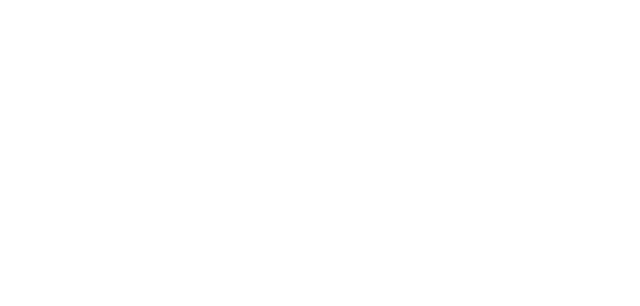
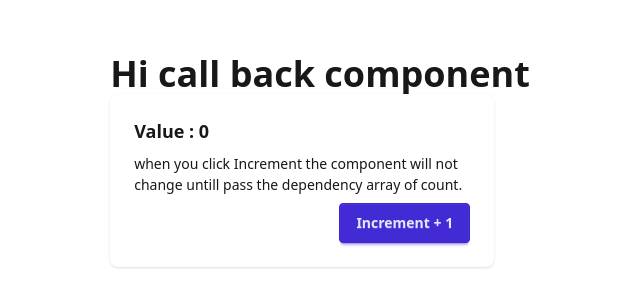
Before and after one commit to chetuachar/React-Hooks-Examples, a React (Vite) app: page /use-callback in a window 1280 px wide. Before the commit this address had no page. Shown: the part 248-554 px from the top of the page, without its empty margins (320-960 px from the left). Built offline with nearby package versions, Linux system fonts and the light colour scheme.

Commit message:
feat: add UseCallbackExample component and update Home with navigation

```diff
--- a/src/App.jsx
+++ b/src/App.jsx
@@ -4,6 +4,7 @@
 import UseEffectExample from "./components/UseEffectExample";
 import UseRefExample from "./components/UseRefExample";
 import UseMemoExample from "./components/UseMemoExample";
+import UseCallbackExample from "./components/UseCallbackExample";
 
 function App() {
   return (
@@ -19,6 +20,7 @@
         <Route path="/use-effect" element={<UseEffectExample />} />
         <Route path="/use-ref" element={<UseRefExample />} />
         <Route path="/use-memo" element={<UseMemoExample />} />
+        <Route path="/use-callback" element={<UseCallbackExample />} />
       </Routes>
     </BrowserRouter>
   );
--- a/src/components/Home.jsx
+++ b/src/components/Home.jsx
@@ -4,7 +4,8 @@
 const Home = () => {
   const navigate = useNavigate();
   return (
-    <div className="flex flex-row gap-2 justify-center items-center m-2">
+    <div className="flex justify-center items-center m-2">
+      <div className="grid grid-flow-row grid-cols-4 gap-4">
         <div className="stats bg-base-100 border-base-300 border">
           <div className="stat">
             <div className="stat-title">useState Example</div>
@@ -72,6 +73,24 @@
             </div>
           </div>
         </div>
+
+        <div className="stats bg-base-100 border-base-300 border">
+          <div className="stat">
+            <div className="stat-title">useCallback Example</div>
+            <div className="stat-value">useCallback()</div>
+            <div className="stat-actions">
+              <button
+                onClick={() => {
+                  navigate("/use-callback");
+                }}
+                className="btn btn-xs btn-success"
+              >
+                Goto Page
+              </button>
+            </div>
+          </div>
+        </div>
+      </div>
     </div>
   );
 };
--- /dev/null
+++ b/src/components/UseCallbackComponent.jsx
@@ -0,0 +1,13 @@
+import React from "react";
+
+const UseCallbackComponent = ({ someFn }) => {
+  console.log("Rendered UseCallbackComponent");
+  someFn();
+  return (
+    <div className="flex h-2/6 items-center justify-center">
+      <h2 className="text-4xl font-bold">Hi call back component</h2>
+    </div>
+  );
+};
+
+export default React.memo(UseCallbackComponent);
--- /dev/null
+++ b/src/components/UseCallbackExample.jsx
@@ -0,0 +1,38 @@
+import React, { useCallback, useState } from "react";
+import UseCallbackComponent from "./UseCallbackComponent";
+
+const UseCallbackExample = () => {
+  const [count, setCount] = useState(0);
+  function someFn(number) {
+    console.log("call from component passed value : " + number);
+  }
+  const callBack = useCallback(() => {
+    return someFn(count);
+  }, [count]);
+  return (
+    <div className="flex h-screen items-center justify-center m-2">
+      <div className="card">
+        <UseCallbackComponent someFn={callBack} />
+        <div className="card w-96 bg-base-100 card-md shadow-sm">
+          <div className="card-body">
+            <h2 className="card-title">Value : {count}</h2>
+            <p>
+              when you click Increment the component will not change untill pass
+              the dependency array of count.
+            </p>
+            <div className="justify-end card-actions">
+              <button
+                onClick={() => setCount((prev) => prev + 1)}
+                className="btn btn-primary"
+              >
+                Increment + 1
+              </button>
+            </div>
+          </div>
+        </div>
+      </div>
+    </div>
+  );
+};
+
+export default UseCallbackExample;
```
Lines whose indentation alone changed are shown as unchanged.
